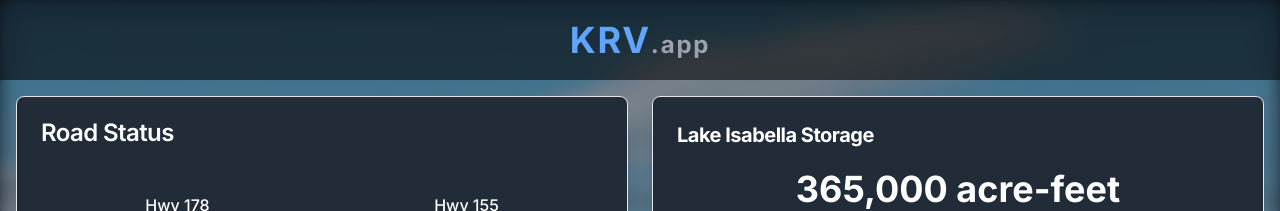
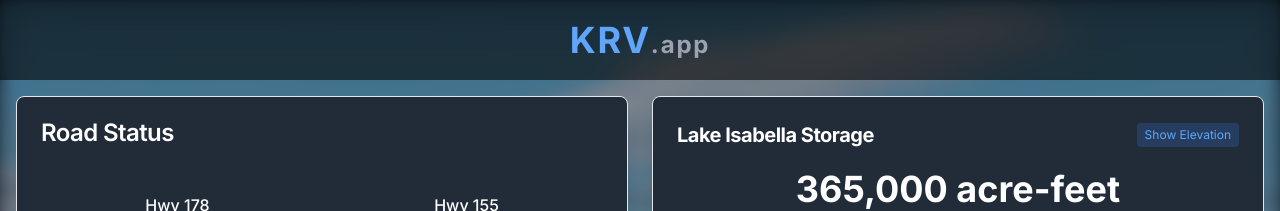
Before and after one commit to nishandchips/krv-app, a Next.js app: page / in a window 1280 px wide. Shown: the top 211 px of the page. Built offline with nearby package versions, Linux system fonts and the light colour scheme; no server answers.

Commit message:
Lake elevation toggle

```diff
--- a/src/components/DynamicLineChart.js
+++ b/src/components/DynamicLineChart.js
@@ -11,6 +11,8 @@ const DynamicLineChart = ({
   isLakeStorage,
   height = 300,
   width = 350,
+  displayMode = 'volume',
+  formatTooltip = null,
 }) => {
   // Format the timestamp for x-axis
   const formatXAxis = (timestamp) => {
@@ -22,19 +24,81 @@ const DynamicLineChart = ({
     });
   };
 
-  // Custom tooltip formatter based on data type
+  // Helper function to transform data for elevation display if needed
+  const getDisplayData = () => {
+    if (!isLakeStorage || displayMode === 'volume') {
+      return data;
+    }
+
+    // If we're in elevation mode, transform the data
+    return data.map(item => {
+      // Create a shallow copy and transform only the value we need
+      const transformedItem = { ...item };
+
+      // Calculate elevation from volume
+      if (transformedItem[dataKey] !== undefined && transformedItem[dataKey] !== null) {
+        // Calculate elevation - this should match the formula in LakeStorageCard
+        const emptyElevation = 2500;
+        const fullElevation = 2605;
+        const maxCapacity = 568000;
+
+        const elevation = emptyElevation + ((transformedItem[dataKey] / maxCapacity) * (fullElevation - emptyElevation));
+        transformedItem[dataKey] = Math.round(elevation);
+      }
+
+      return transformedItem;
+    });
+  };
+
+  // Custom tooltip formatter based on data type and display mode
   const formatTooltipValue = (value, name) => {
+    // Use custom formatter if provided
+    if (formatTooltip) {
+      return [formatTooltip(value), isLakeStorage ? (displayMode === 'volume' ? 'Storage' : 'Elevation') : 'Flow'];
+    }
+
+    // Default formatters
     if (isLakeStorage) {
-      return [`${value.toLocaleString()} acre-ft`, 'Storage'];
+      if (displayMode === 'volume') {
+        return [`${value.toLocaleString()} acre-ft`, 'Storage'];
+      } else {
+        return [`${value.toLocaleString()} ft`, 'Elevation'];
+      }
     } else {
       return [`${value.toLocaleString()} cfs`, 'Flow'];
     }
   };
 
+  // Determine Y-axis formatter based on data type and display mode
+  const formatYAxis = (val) => {
+    if (isLakeStorage) {
+      if (displayMode === 'volume') {
+        return `${(val/1000).toFixed(0)}k`;
+      } else {
+        return val;
+      }
+    }
+    return val;
+  };
+
+  // Determine domain based on data type and display mode
+  const getDomain = () => {
+    if (yMax) return [yMin, yMax];
+
+    if (isLakeStorage && displayMode === 'elevation') {
+      return [2500, 2605]; // approximate range for Lake Isabella elevation
+    }
+
+    return [yMin, 'auto'];
+  };
+
+  const displayData = getDisplayData();
+  const [yAxisMin, yAxisMax] = getDomain();
+
   return (
     <ResponsiveContainer width="100%" height="100%">
       <LineChart
-        data={data}
+        data={displayData}
         margin={{ top: 5, right: 10, left: 0, bottom: 20 }}
       >
         <CartesianGrid strokeDasharray="3 3" stroke="rgba(255,255,255,0.1)" />
@@ -51,8 +115,8 @@ const DynamicLineChart = ({
         <YAxis
           stroke="#888"
           tick={{ fill: '#888', fontSize: 10 }}
-          domain={[yMin, yMax || 'auto']}
-          tickFormatter={val => isLakeStorage ? `${(val/1000).toFixed(0)}k` : val}
+          domain={[yAxisMin, yAxisMax]}
+          tickFormatter={formatYAxis}
           width={30}
         />
         <Tooltip
--- a/src/components/LakeStorageCard.js
+++ b/src/components/LakeStorageCard.js
@@ -1,9 +1,13 @@
 "use client";
 
+import { useState } from 'react';
 import { Card, CardContent, CardHeader, CardTitle } from "@/components/ui/card";
 import DynamicLineChart from '@/components/DynamicLineChart';
 
 const LakeStorageCard = ({ data }) => {
+  // Add state for the display mode (volume or elevation)
+  const [displayMode, setDisplayMode] = useState('volume'); // 'volume' or 'elevation'
+
   // Format the timestamp for display
   const formatTimestamp = (timestamp) => {
     if (!timestamp) return '';
@@ -20,6 +24,29 @@ const LakeStorageCard = ({ data }) => {
   const formatStorage = (value) => {
     if (value === null || value === undefined) return 'N/A';
     return value.toLocaleString() + ' acre-feet';
+  };
+
+  // Format the elevation value
+  const formatElevation = (volumeValue) => {
+    if (volumeValue === null || volumeValue === undefined) return 'N/A';
+
+    // Convert acre-feet to elevation using approximation formula for Lake Isabella
+    // This is a simple approximation - replace with a more accurate formula if available
+    const elevation = calculateElevationFromVolume(volumeValue);
+    return elevation.toLocaleString() + ' ft';
+  };
+
+  // Calculate elevation from volume (acre-feet)
+  // This is an approximation for Lake Isabella based on historical data
+  const calculateElevationFromVolume = (volumeAcreFeet) => {
+    // Simple approximation - Lake Isabella is approx 2,500 feet when empty and 2,605 feet when full (568,000 acre-feet)
+    const emptyElevation = 2500;
+    const fullElevation = 2605;
+    const maxCapacity = 568000;
+
+    // Linear interpolation between empty and full
+    const elevation = emptyElevation + ((volumeAcreFeet / maxCapacity) * (fullElevation - emptyElevation));
+    return Math.round(elevation);
   };
 
   // Get the current storage (most recent data point)
@@ -44,17 +71,41 @@ const LakeStorageCard = ({ data }) => {
     return Math.round((currentStorage / capacity) * 100);
   };
 
+  // Get the display value based on the current mode
+  const getDisplayValue = () => {
+    const currentStorage = getCurrentStorage();
+    if (currentStorage === null) return 'N/A';
+
+    return displayMode === 'volume'
+      ? formatStorage(currentStorage)
+      : formatElevation(currentStorage);
+  };
+
+  // Toggle between volume and elevation display
+  const toggleDisplayMode = () => {
+    setDisplayMode(displayMode === 'volume' ? 'elevation' : 'volume');
+  };
+
   return (
     <Card className="h-full overflow-hidden">
       <CardHeader className="pb-2">
-        <CardTitle className="text-lg md:text-xl font-bold">Lake Isabella Storage</CardTitle>
+        <div className="flex justify-between items-center">
+          <CardTitle className="text-lg md:text-xl font-bold">Lake Isabella Storage</CardTitle>
+          <button
+            onClick={toggleDisplayMode}
+            className="px-2 py-1 bg-blue-500/20 hover:bg-blue-500/30 text-blue-400 rounded text-xs transition-colors"
+            aria-label={`Switch to ${displayMode === 'volume' ? 'elevation' : 'volume'} display`}
+          >
+            {displayMode === 'volume' ? 'Show Elevation' : 'Show Volume'}
+          </button>
+        </div>
       </CardHeader>
       <CardContent className="p-2 md:p-3 flex-grow overflow-y-auto">
         <div className="flex flex-col h-full">
           <div className="text-center mb-2">
             <div className="flex items-center justify-center mb-1">
               <p className="text-2xl md:text-4xl font-bold">
-                {formatStorage(getCurrentStorage())}
+                {getDisplayValue()}
               </p>
             </div>
             <p className="text-sm text-gray-300 mb-1">
@@ -73,6 +124,8 @@ const LakeStorageCard = ({ data }) => {
                 isLakeStorage={true}
                 height="100%"
                 width="100%"
+                displayMode={displayMode}
+                formatTooltip={(value) => displayMode === 'volume' ? formatStorage(value) : formatElevation(value)}
               />
             ) : (
               <div className="flex items-center justify-center h-full text-gray-400">
```
